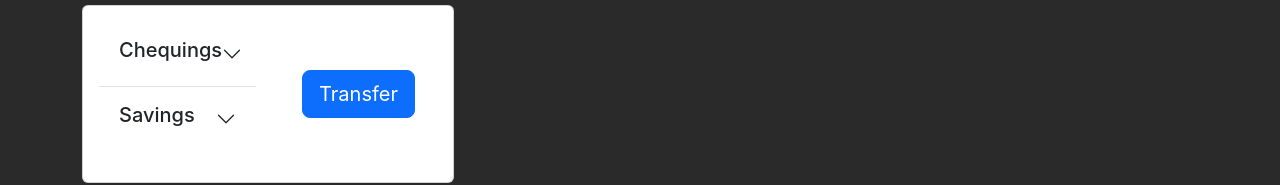
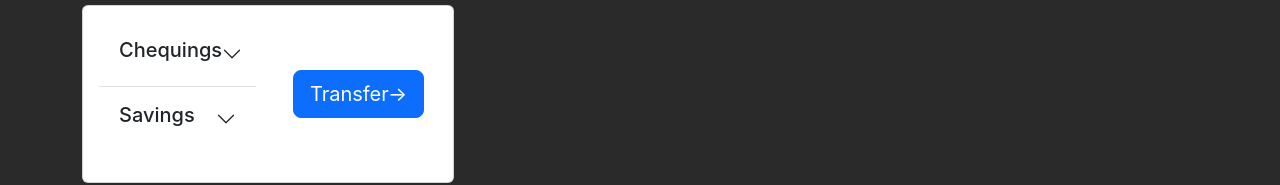
Before and after one commit to tusharx0809/react-apps, a React (Create React App) app in the folder banking_website/: page / in a window 1280 px wide. Shown: the part 247-432 px from the top of the page. Built offline with nearby package versions, Linux system fonts and the light colour scheme; no server answers; sample sign-in values are in the browser's storage.

Commit message:
added: transfer button and rupees icon added on front end

```diff
--- a/banking_website/src/components/Home.js
+++ b/banking_website/src/components/Home.js
@@ -84,7 +84,7 @@ const Home = () => {
                         className="accordion-collapse collapse"
                         data-bs-parent="#accordionFlushExample"
                       >
-                        <div className="accordion-body">Rs: {accInfo?.cheqAcc?.amount}</div>
+                        <div className="accordion-body"><i class="fa-solid fa-indian-rupee-sign fa-sm"/> {accInfo?.cheqAcc?.amount}</div>
                       </div>
                     </div>
                     <div className="accordion-item">
@@ -105,14 +105,14 @@ const Home = () => {
                         className="accordion-collapse collapse"
                         data-bs-parent="#accordionFlushExample"
                       >
-                        <div className="accordion-body">Rs: {accInfo?.savAcc?.amount} </div>
+                        <div className="accordion-body"><i class="fa-solid fa-indian-rupee-sign fa-sm"/> {accInfo?.savAcc?.amount} </div>
                       </div>
                     </div>
                   </div>
                 </div>
                 <div className="col-6">
                 <div className="d-flex align-items-center justify-content-center">
-                  <div className="p-5"><button className="btn btn-primary btn-lg">Transfer</button></div>
+                  <div className="p-5"><button className="btn btn-primary btn-lg">Transfer&#8594;</button></div>
                 </div>
                 </div>
               </div>
```
